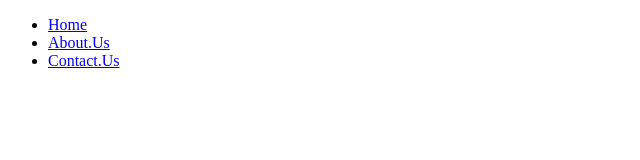
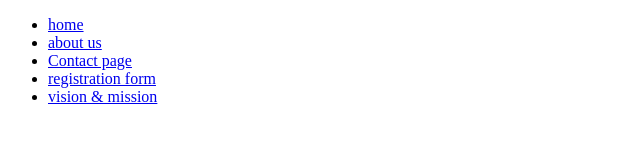
Before and after one commit to Abideen1/my-first-website, a plain HTML site: page index.html in a window 1280 px wide. Shown: the whole page, without its empty margins (0-640 px from the left). Drawn offline with Linux system fonts and the light colour scheme.

Commit message:
i just changed contact us to contact page & also added registration link & vision & mission link

```diff
--- a/index.html
+++ b/index.html
@@ -8,9 +8,14 @@
 
 	<ul>
 
-	<li><a href="#">Home</a></li>
-	<li><a href="#">About.Us</a></li>
-	<li><a href="#">Contact.Us</a></li>
+	<li><a href="#">home</a></li>
+	<li><a href="#">about us</a></li>
+	<li><a href="#">Contact page</a></li>
+	<li><a href="#">registration form</a>
+	<li><a href="#">vision & mission</a>
+
+
+
 
 
 	</ul>
```
Also changed, not shown: About_Us.html (+1 -1 lines).
